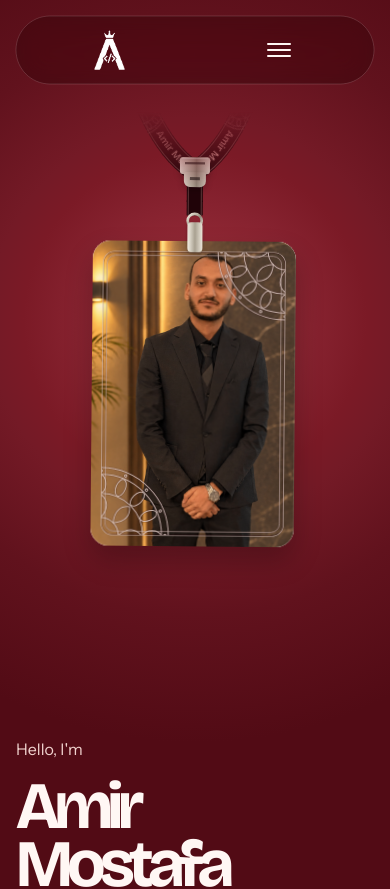
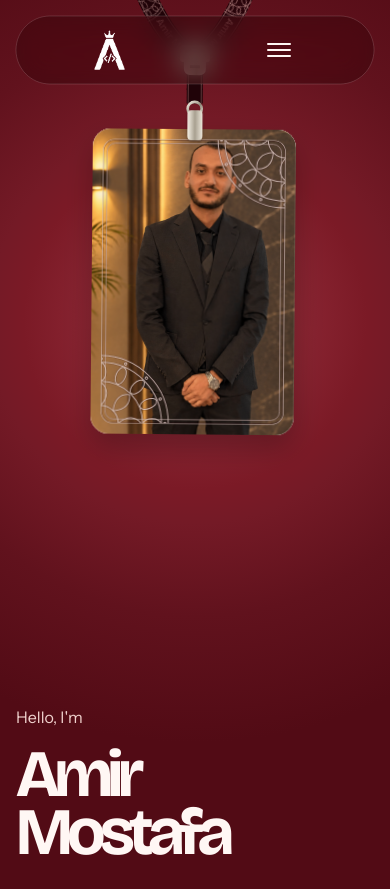
Before and after one commit to AmirMostafa-eng/Amir-Mostafa-Portfolio, a Next.js app: page / in a window 390 px wide. Shown: the top 889 px of the page. Built offline with nearby package versions, Linux system fonts and the light colour scheme.

Commit message:
Extended the lanyard canvas(straps edition)

```diff
--- a/app/globals.css
+++ b/app/globals.css
@@ -196,14 +196,14 @@ img { display: block; max-width: 100%; }
 .button-secondary:hover { background: var(--btn); border-color: var(--btn); color: var(--btn-text); }
 .button-small { min-height: 40px; padding: .55rem .9rem; font-size: .875rem; }
 
-.hero { position: relative; isolation: isolate; min-height: calc(100svh - 76px); display: flex; align-items: stretch; overflow: clip; overflow-x: clip; padding-top: 96px; }
+.hero { position: relative; z-index: 1; isolation: isolate; min-height: calc(100svh - 76px); display: flex; align-items: stretch; overflow-x: clip; overflow-y: visible; padding-top: 96px; }
 .hero-inner { position: relative; z-index: 1; width: min(100% - 3rem, 1200px); margin: 0 auto; display: grid; grid-template-columns: minmax(0, 1fr) minmax(350px, .88fr); align-items: stretch; pointer-events: none; }
 .hero-copy { display: flex; flex-direction: column; align-items: flex-start; justify-content: center; padding: clamp(3.5rem, 8vw, 7rem) clamp(2rem, 5vw, 5.5rem) clamp(3.5rem, 8vw, 7rem) 0; pointer-events: auto; }
 .hero-badge-space { min-width: 0; }
-.hero-badge-frame { position: absolute; z-index: 0; top: 0; right: 0; width: 50vw; overflow: hidden; border: 0; border-radius: 0; box-shadow: none; pointer-events: none; }
-.lanyard-badge { position: relative; isolation: isolate; overflow: hidden; background: transparent; color: var(--text); pointer-events: none; }
+.hero-badge-frame { position: absolute; z-index: 2; top: 0; right: 0; width: 50vw; overflow: visible; border: 0; border-radius: 0; box-shadow: none; pointer-events: none; }
+.lanyard-badge { position: relative; isolation: isolate; overflow: visible; background: transparent; color: var(--text); pointer-events: none; }
 .hero .hero-badge-frame { position: absolute; }
-.lanyard-canvas { position: absolute; inset: 0; display: block; width: 100%; height: 100%; pointer-events: none; }
+.lanyard-canvas { position: absolute; inset: 0 auto 0 -100%; display: block; width: 200%; height: 100%; pointer-events: none; }
 .lanyard-assembly { position: absolute; top: 0; left: 0; width: var(--lanyard-card-width, 220px); height: 0; transform-origin: 50% 0; }
 .lanyard-clip { position: absolute; z-index: 2; top: 0; left: 50%; width: var(--lanyard-clip-width, 16.5px); height: var(--lanyard-clip-total, 33px); transform: translateX(-50%); border-radius: var(--lanyard-clip-radius, 4.4px); box-shadow: 0 1px 3px rgb(0 0 0 / 35%); pointer-events: none; }
 .lanyard-card-spin { position: absolute; top: var(--lanyard-card-top, 80px); left: 0; width: var(--lanyard-card-width, 220px); height: var(--lanyard-card-height, 330px); transform-style: preserve-3d; transform-origin: center; }
@@ -446,13 +446,11 @@ img { display: block; max-width: 100%; }
   .nav-menu-button { display: grid; }
   .nav-menu-panel { display: block; }
   .hero-mobile-cv { display: inline-flex; align-items: center; min-height: 40px; font-size: .9rem; }
-  .hero { min-height: auto; flex-direction: column-reverse; }
+  .hero { min-height: auto; flex-direction: column-reverse; padding-top: 40rem;}
   .hero-inner { grid-template-columns: 1fr; flex: 0 0 auto; }
   .hero-badge-space { display: none; }
-  .hero-badge-frame { position: relative; top: auto; right: auto; width: 100%; height: 560px !important; flex: 0 0 560px; -webkit-mask-image: linear-gradient(to bottom, transparent 0, black 14%); mask-image: linear-gradient(to bottom, transparent 0, black 14%); }
-  .hero .hero-badge-frame { position: relative; }
+  .hero-badge-frame { position: absolute; top: 0; right: 0; width: 100%; height: 560px !important; }
   .section[id] { scroll-margin-top: 84px; }
-  .hero { padding-top: 112px; }
   .footer-bottom-row { align-items: flex-end; gap: .75rem; }
   .footer-contact-links { display: grid; width: 100%; grid-template-columns: repeat(2, minmax(0, 1fr)); }
   .footer-contact-pill { width: 100%; gap: 10px; padding-inline: 12px; font-size: .9375rem; }
--- a/components/lanyard/LanyardBadge.tsx
+++ b/components/lanyard/LanyardBadge.tsx
@@ -327,7 +327,7 @@ export function LanyardBadge({
       root.style.setProperty("--lanyard-clip-radius", `${cw * 0.02}px`);
       root.style.setProperty("--lanyard-card-top", `${ringRadius + clipHeight * 0.6}px`);
       const strandSegments = 14;
-      canvas.width = Math.round(currentWidth * dpr);
+      canvas.width = Math.round(currentWidth * 2 * dpr);
       canvas.height = Math.round(currentHeight * dpr);
       particles = [];
       links = [];
@@ -424,7 +424,7 @@ export function LanyardBadge({
           ny,
           tx * stretch,
           ty * stretch,
-          start.x * dpr - (nx * texture.width) / 2 - tx * stretch * sourceY,
+          (start.x + currentWidth) * dpr - (nx * texture.width) / 2 - tx * stretch * sourceY,
           start.y * dpr - (ny * texture.width) / 2 - ty * stretch * sourceY,
         );
         const sliceHeight = Math.min(sourceHeight + 1.5, texture.height - sourceY);
@@ -459,7 +459,7 @@ export function LanyardBadge({
       const top = particles[topIndex];
       const angle = Math.atan2(top.x - buckle.x, top.y - buckle.y);
       const unit = Math.max(14, Math.round(cw * 0.1)) / 20;
-      ctx.setTransform(dpr, 0, 0, dpr, buckle.x * dpr, buckle.y * dpr);
+      ctx.setTransform(dpr, 0, 0, dpr, (buckle.x + currentWidth) * dpr, buckle.y * dpr);
       ctx.rotate(-angle);
       ctx.shadowColor = "rgba(0,0,0,0.3)";
       ctx.shadowBlur = 6 * dpr;
@@ -480,7 +480,7 @@ export function LanyardBadge({
       ctx.lineTo(13 * unit, -12.5 * unit);
       ctx.stroke();
 
-      ctx.setTransform(dpr, 0, 0, dpr, top.x * dpr, (top.y + ringRadius * 0.8) * dpr);
+      ctx.setTransform(dpr, 0, 0, dpr, (top.x + currentWidth) * dpr, (top.y + ringRadius * 0.8) * dpr);
       ctx.lineWidth = Math.max(2.5, ringRadius * 0.38);
       ctx.strokeStyle = metal(-ringRadius, -ringRadius, ringRadius, ringRadius);
       ctx.beginPath();
```
